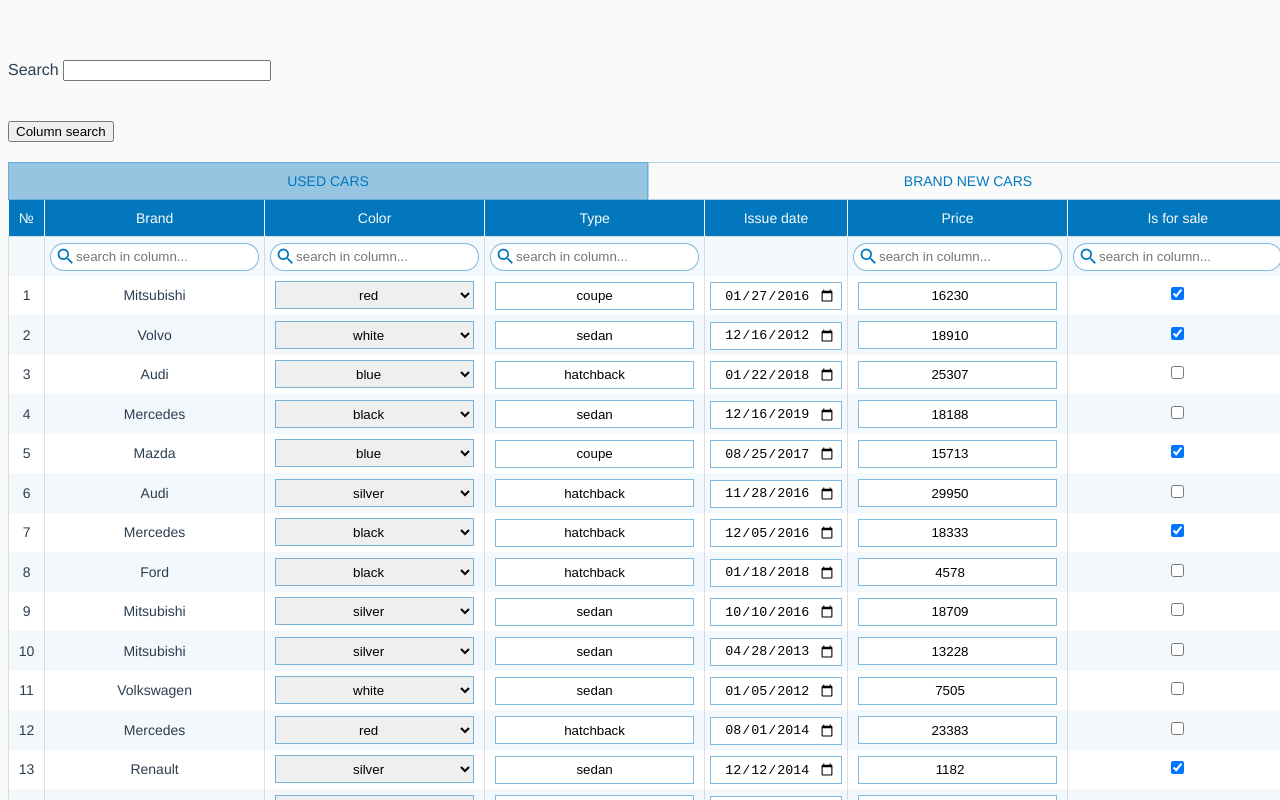
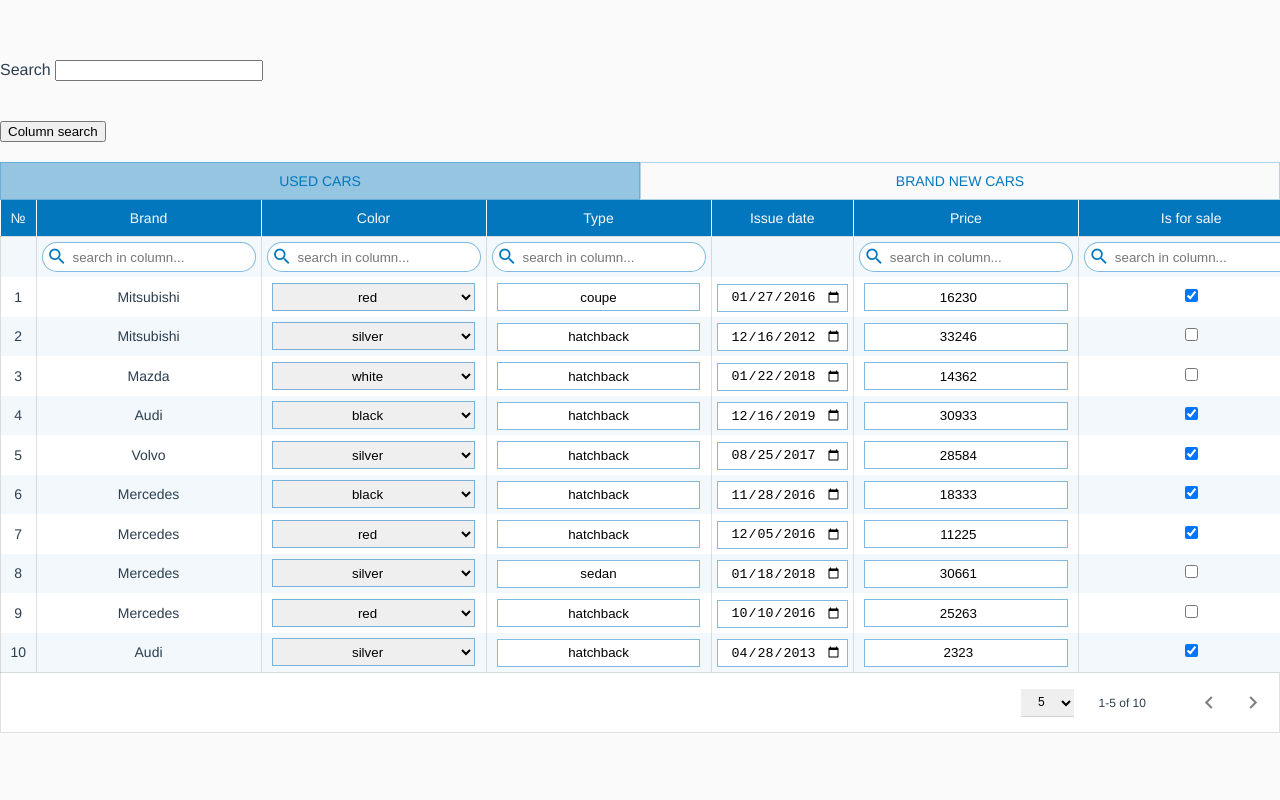
Before and after one commit to russian-stan/vue-flex-table, a Vue app: page / in a window 1280 px wide. Shown: the top 800 px of the page. Built offline with nearby package versions, Linux system fonts and the light colour scheme.

Commit message:
table footer styles

```diff
--- a/src/App.vue
+++ b/src/App.vue
@@ -49,7 +49,7 @@
       return new Date(start.getTime() + Math.random() * (end.getTime() - start.getTime())).toISOString().slice(0, 10);
     }
 
-    for (let i = 0; i < 100; i++) {
+    for (let i = 0; i < 10; i++) {
       rows.push(
         {
           brand: brands[Math.round(Math.abs(Math.random() * brands.length - 1))],
@@ -58,11 +58,10 @@
           issue_date: randomDate(new Date(2012, 0, 1), new Date()),
           price: Math.round(Math.random() * 35000).toString(),
           for_sale: !!Math.round(Math.random()),
-          uid: i,
+          uid: Math.random().toString(12).substring(2),
         },
       )
     }
-
     return rows;
   }
 
@@ -127,44 +126,6 @@
             order: 6,
           },
         ],
-        // rows: [
-        //   {
-        //     brand: 'Ford',
-        //     color: '1',
-        //     type: 'sedan',
-        //     issue_date: '2015-01-02',
-        //     price: '20000',
-        //     for_sale: true,
-        //     uid: '1',
-        //   },
-        //   {
-        //     brand: 'Mazda',
-        //     color: '2',
-        //     type: 'hatchback',
-        //     issue_date: '2018-01-02',
-        //     price: '50000',
-        //     for_sale: true,
-        //     uid: '2',
-        //   },
-        //   {
-        //     brand: 'BMW',
-        //     color: '3',
-        //     type: 'sedan',
-        //     issue_date: '2013-01-02',
-        //     price: '25000',
-        //     for_sale: false,
-        //     uid: '3',
-        //   },
-        //   {
-        //     brand: 'Audi',
-        //     color: '4',
-        //     type: 'sedan',
-        //     issue_date: '2017-01-02',
-        //     price: '55000',
-        //     for_sale: false,
-        //     uid: '5',
-        //   },
-        // ],
         rows: this.generateRows(),
       },
       {
@@ -235,6 +196,8 @@
   body {
     background-color: #fafafa;
     width: 100%;
+    max-width: 1450px;
+    margin: 0 auto;
   }
 
   #app {
--- a/src/components/VFTable.vue
+++ b/src/components/VFTable.vue
@@ -166,6 +166,28 @@
 
         </tbody>
       </table>
+
+      <div class="table-footer">
+        <div class="rows-count">
+          <select class="table-input table-input--items-count">
+            <option>5</option>
+            <option>10</option>
+            <option>20</option>
+            <option>All</option>
+          </select>
+          <span class="items-per-page">
+            1-5 of {{tablesModel[tab].rows.length}}
+          </span>
+        </div>
+        <div class="items-buttons">
+          <button class="item-button">
+            <i class="material-icons">chevron_left</i>
+          </button>
+          <button class="item-button">
+            <i class="material-icons">chevron_right</i>
+          </button>
+        </div>
+      </div>
     </div>
 
   </div>
@@ -400,228 +422,5 @@
 </script>
 
 <style scoped lang="scss">
-
-  *, *:before, *:after {
-    box-sizing: border-box;
-  }
-
-  .vf-table {
-    width: 100%;
-
-    .table-wrapper {
-      width: 100%;
-    }
-
-    .table-tabs {
-      display: flex;
-      align-items: center;
-    }
-
-    .table-tab {
-      position: relative;
-      border: 1px solid rgba(#0277BD, 0.3);
-      background-color: #fafafa;
-      color: #0277BD;
-      font-family: inherit;
-      font-size: 14px;
-      text-transform: uppercase;
-      border-radius: 0;
-      cursor: pointer;
-      width: 50%;
-      padding: 10px;
-      outline: none;
-      overflow: hidden;
-      transition: all 0.25s ease-in-out;
-
-      &.active {
-        background-color: rgba(#0277BD, 0.4);
-      }
-
-      &:hover {
-        background-color: rgba(#0277BD, 0.2);
-      }
-
-      &:after {
-        content: "";
-        background: #fafafa;
-        display: block;
-        position: absolute;
-        padding-top: 300%;
-        padding-left: 350%;
-        margin-left: -20px !important;
-        margin-top: -120%;
-        opacity: 0;
-        transition: all 0.8s
-      }
-
-      &:active:after {
-        padding: 0;
-        margin: 0;
-        opacity: 1;
-        transition: 0s
-      }
-    }
-
-    table {
-      border-collapse: collapse;
-      width: 100%;
-
-      thead {
-        color: #fafafa;
-      }
-
-      tbody {
-        border: solid 1px rgba(0, 0, 0, 0.12);
-        background-color: #ffffff;
-      }
-
-      th {
-        padding: 10px;
-        position: relative;
-        background-color: #0277BD;
-        font-weight: normal;
-
-        &:not(:last-child) {
-          border-right: 1px solid rgba(#fafafa, 0.12);
-        }
-
-        &.active {
-          color: #fafafa;
-          text-decoration: underline;
-        }
-
-        &.pointer {
-          cursor: pointer;
-        }
-
-        &.drag-dest {
-          background-color: #00629a;
-        }
-
-        .sort-buttons {
-          position: absolute;
-          top: 50%;
-          margin-top: calc(-25px / 2);
-          right: 2px;
-          width: 25px;
-          height: 25px;
-          display: flex;
-          flex-direction: column;
-          justify-content: space-between;
-        }
-
-        .sort-btn {
-          display: flex;
-          align-items: center;
-          justify-content: center;
-          width: 25px;
-          height: 12px;
-          outline: none;
-          margin: 0;
-          padding: 0;
-          border: 0;
-          cursor: pointer;
-          background: transparent;
-          transition: all 0.25s ease-in-out;
-
-          &:hover {
-            .material-icons {
-              color: #e7dddd;
-            }
-          }
-
-          .material-icons {
-            line-height: 12px;
-            font-size: 25px;
-            color: rgba(#000000, 0.2);
-
-            &.active {
-              color: #fafafa;
-            }
-          }
-        }
-      }
-
-      .search-column-input {
-        position: relative;
-        width: 100%;
-
-        .search-column-icon {
-          position: absolute;
-          top: 4px;
-          left: 5px;
-          width: 21px;
-          height: 21px;
-          line-height: 21px;
-          font-size: 21px;
-          color: #0277BD;
-        }
-      }
-
-      td {
-        padding: 5px;
-        line-height: 28px;
-
-        &:not(:last-child) {
-          border-right: 1px solid rgba(#000000, 0.12);
-        }
-
-        &.no-match {
-          padding: 20px;
-        }
-      }
-
-      th, td {
-        text-align: center;
-        font-size: 14px;
-      }
-    }
-
-    tbody tr:nth-of-type(odd) {
-      background-color: rgba(#0277BD, 0.05);
-    }
-
-    .table-input {
-      outline: none;
-      padding: 5px;
-      text-align: center;
-      border: 1px solid rgba(#0277BD, 0.5);
-      min-width: 95%;
-      height: 28px;
-
-      &:focus {
-        outline: 2px solid #0277BD;
-      }
-
-      &--number {
-      }
-
-      &--ntext {
-      }
-
-      &--date {
-      }
-
-      &--select {
-        cursor: pointer;
-      }
-
-      &--column-search {
-        text-align: left;
-        min-width: 100%;
-        padding-left: 25px;
-        border-radius: 20px;
-
-        &:focus {
-          outline: none;
-          border: 2px solid #0277BD;
-        }
-      }
-    }
-
-    .table-checkbox {
-      cursor: pointer;
-    }
-  }
-
+  @import "./src/styles/vf-table-styles";
 </style>
--- /dev/null
+++ b/src/styles/vf-table-styles.scss
@@ -0,0 +1,305 @@
+*, *:before, *:after {
+  box-sizing: border-box;
+}
+
+.vf-table {
+  width: 100%;
+
+  .table-wrapper {
+    width: 100%;
+  }
+
+  .table-tabs {
+    display: flex;
+    align-items: center;
+  }
+
+  .table-tab {
+    position: relative;
+    border: 1px solid rgba(#0277BD, 0.3);
+    background-color: #fafafa;
+    color: #0277BD;
+    font-family: inherit;
+    font-size: 14px;
+    text-transform: uppercase;
+    border-radius: 0;
+    cursor: pointer;
+    width: 50%;
+    padding: 10px;
+    outline: none;
+    overflow: hidden;
+    transition: all 0.25s ease-in-out;
+
+    &.active {
+      background-color: rgba(#0277BD, 0.4);
+    }
+
+    &:hover {
+      background-color: rgba(#0277BD, 0.2);
+    }
+
+    &:after {
+      content: "";
+      background: #fafafa;
+      display: block;
+      position: absolute;
+      padding-top: 300%;
+      padding-left: 350%;
+      margin-left: -20px !important;
+      margin-top: -120%;
+      opacity: 0;
+      transition: all 0.8s
+    }
+
+    &:active:after {
+      padding: 0;
+      margin: 0;
+      opacity: 1;
+      transition: 0s
+    }
+  }
+
+  table {
+    border-collapse: collapse;
+    width: 100%;
+
+    thead {
+      color: #fafafa;
+    }
+
+    tbody {
+      border: solid 1px rgba(0, 0, 0, 0.12);
+      background-color: #ffffff;
+    }
+
+    th {
+      padding: 10px;
+      position: relative;
+      background-color: #0277BD;
+      font-weight: normal;
+
+      &:not(:last-child) {
+        border-right: 1px solid rgba(#fafafa, 0.12);
+      }
+
+      &.active {
+        color: #fafafa;
+        text-decoration: underline;
+      }
+
+      &.pointer {
+        cursor: pointer;
+      }
+
+      &.drag-dest {
+        background-color: #00629a;
+      }
+
+      .sort-buttons {
+        position: absolute;
+        top: 50%;
+        margin-top: calc(-25px / 2);
+        right: 2px;
+        width: 25px;
+        height: 25px;
+        display: flex;
+        flex-direction: column;
+        justify-content: space-between;
+      }
+
+      .sort-btn {
+        display: flex;
+        align-items: center;
+        justify-content: center;
+        width: 25px;
+        height: 12px;
+        outline: none;
+        margin: 0;
+        padding: 0;
+        border: 0;
+        cursor: pointer;
+        background: transparent;
+        transition: all 0.25s ease-in-out;
+
+        &:hover {
+          .material-icons {
+            color: #e7dddd;
+          }
+        }
+
+        .material-icons {
+          line-height: 12px;
+          font-size: 25px;
+          color: rgba(#000000, 0.2);
+
+          &.active {
+            color: #fafafa;
+          }
+        }
+      }
+    }
+
+    .search-column-input {
+      position: relative;
+      width: 100%;
+
+      .search-column-icon {
+        position: absolute;
+        top: 4px;
+        left: 5px;
+        width: 21px;
+        height: 21px;
+        line-height: 21px;
+        font-size: 21px;
+        color: #0277BD;
+      }
+    }
+
+    td {
+      padding: 5px;
+      line-height: 28px;
+
+      &:not(:last-child) {
+        border-right: 1px solid rgba(#000000, 0.12);
+      }
+
+      &.no-match {
+        padding: 20px;
+      }
+    }
+
+    th, td {
+      text-align: center;
+      font-size: 14px;
+    }
+  }
+
+  tbody tr:nth-of-type(odd) {
+    background-color: rgba(#0277BD, 0.05);
+  }
+
+  .table-input {
+    outline: none;
+    padding: 5px;
+    text-align: center;
+    border: 1px solid rgba(#0277BD, 0.5);
+    min-width: 95%;
+    height: 28px;
+
+    &:focus {
+      outline: 2px solid #0277BD;
+    }
+
+    &--number {
+    }
+
+    &--ntext {
+    }
+
+    &--date {
+    }
+
+    &--select {
+      cursor: pointer;
+    }
+
+    &--items-count {
+      min-width: 35%;
+      font-size: 12px;
+      cursor: pointer;
+      border: 0;
+      border-bottom: 1px solid rgba(#000000, 0.12);
+
+      &:focus {
+        outline: none;
+        border-bottom: 2px solid rgba(#0277BD, 0.5);
+      }
+    }
+
+    &--column-search {
+      text-align: left;
+      height: 30px;
+      min-width: 100%;
+      padding-left: 30px;
+      padding-top: 7px;
+      padding-bottom: 7px;
+      border-radius: 20px;
+
+      &:focus {
+        outline: none;
+        border: 2px solid #0277BD;
+      }
+    }
+  }
+
+  .table-checkbox {
+    cursor: pointer;
+  }
+
+  .table-footer {
+    width: 100%;
+    height: 60px;
+    display: flex;
+    flex-wrap: wrap;
+    justify-content: flex-end;
+    align-items: center;
+    padding: 0 8px;
+    background-color: #ffffff;
+    border: 1px solid rgba(#000000, 0.12);
+    border-top: 0;
+
+    .rows-count {
+      display: flex;
+      align-items: center;
+      justify-content: space-between;
+      width: 150px;
+      margin-right: 20px;
+    }
+
+    .items-per-page {
+      display: flex;
+      align-items: center;
+      justify-content: center;
+      min-width: 65%;
+      font-size: 12px;
+    }
+
+    .items-buttons {
+      width: 80px;
+      display: flex;
+      align-items: center;
+      justify-content: space-between;
+
+      .item-button {
+        width: 36px;
+        height: 36px;
+        display: flex;
+        align-items: center;
+        justify-content: center;
+        background-color: transparent;
+        font-family: inherit;
+        font-size: 14px;
+        text-transform: uppercase;
+        border-radius: 50%;
+        border: 0;
+        cursor: pointer;
+        outline: none;
+        transition: all 0.05s ease-in-out;
+
+        .material-icons {
+          font-size: 25px;
+          line-height: 25px;
+          color: rgba(#000000, 0.5);
+        }
+
+        &:hover {
+          background-color: #fafafa;
+        }
+
+        &:active {
+          background-color: #e7dddd;;
+        }
+      }
+    }
+  }
+}
```
